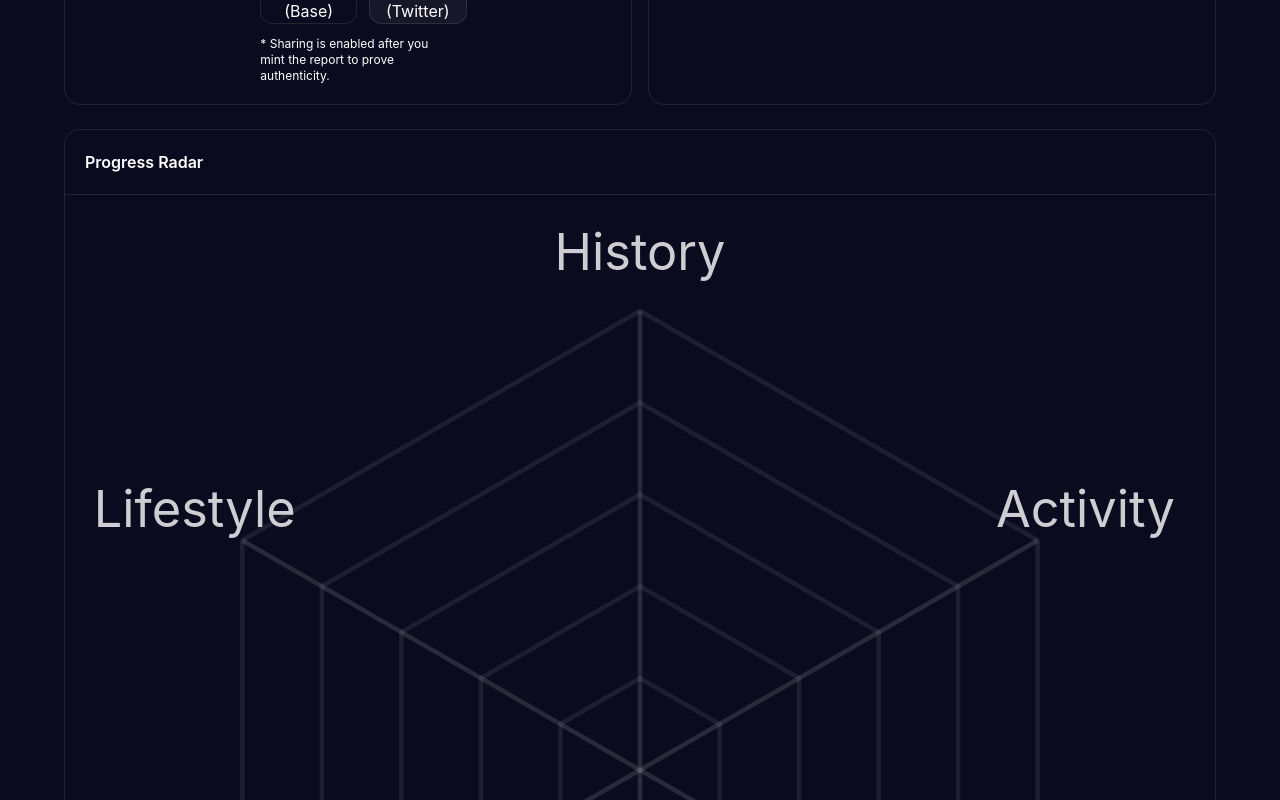
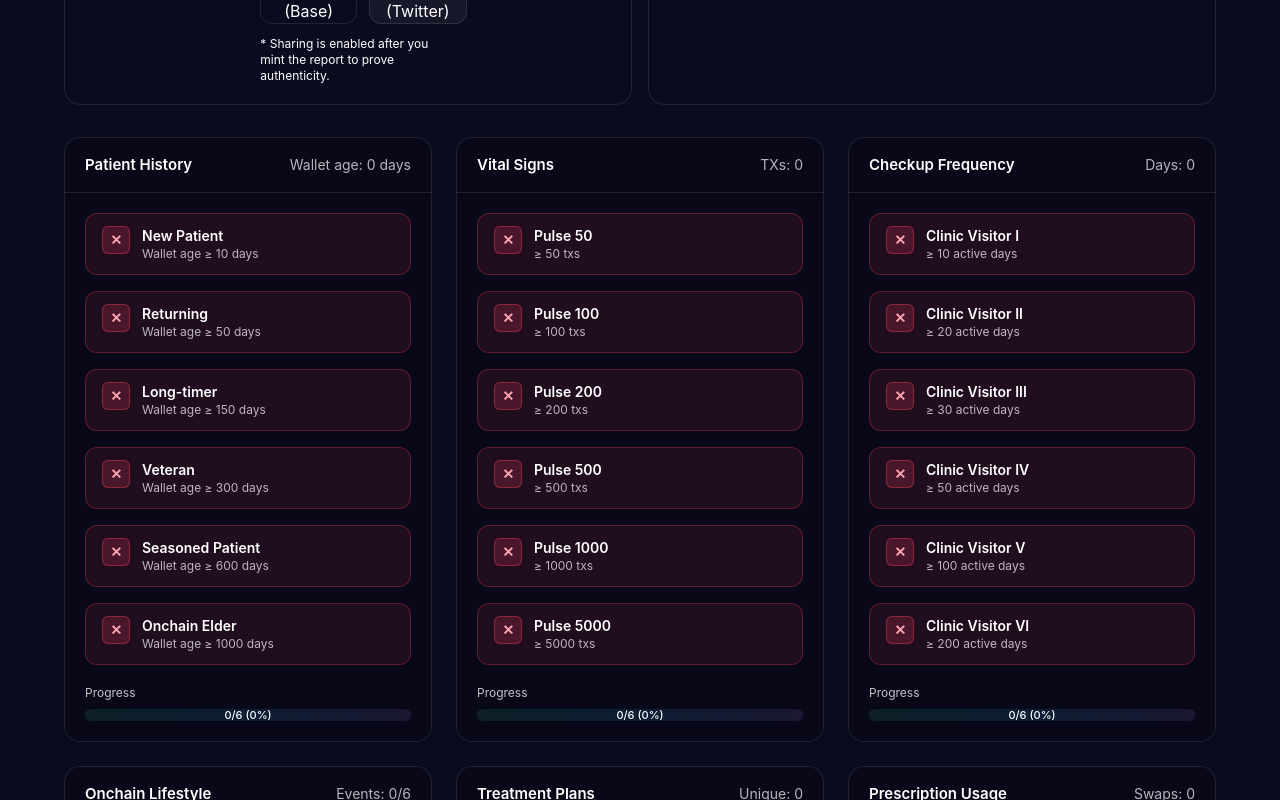
Before and after one commit to alkhatib94/onchain-clinic, a Next.js app: page / in a window 1280 px wide. Shown: the part 1000-1800 px from the top of the page. Built offline with nearby package versions, Linux system fonts and the light colour scheme.

Commit message:
chore: disable ProgressRadar temporarily

```diff
--- a/app/page.tsx
+++ b/app/page.tsx
@@ -224,11 +224,10 @@ const radarAreas: RadarAreas = {
             weakest={health.weakest}
           />
         </div>
-
-        {/* رادار التقدّم */}
-        <div className="mb-8">
-          <ProgressRadar areas={radarAreas} />
-        </div>
+{/* رادار التقدّم (معطل مؤقتًا) */}
+{/*// <div className="mb-8">*/}
+{/*//   <ProgressRadar areas={radarAreas} />*/}
+{/*// </div>*/}
 
         {/* شبكة البادجات */}
         <BadgesGrid
```
